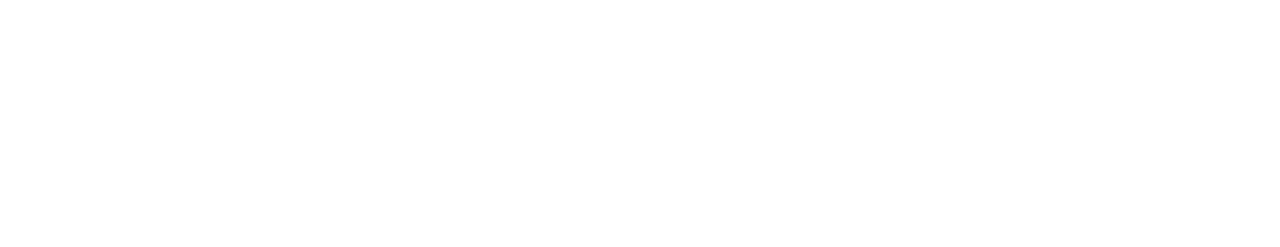
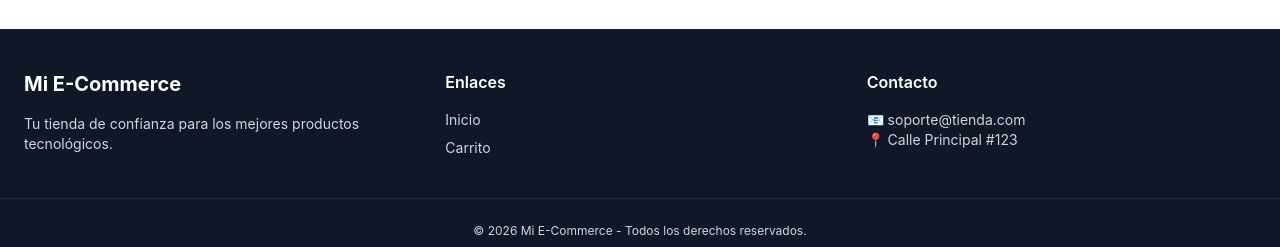
Before and after one commit to Alejandro-Murillo20/mi-ecommerce, a React (Vite) app: page /product/1 in a window 1280 px wide. Shown: the part 705-952 px from the top of the page. Before the commit the page ends 800 px from the top, so only its background shows below. Built offline with nearby package versions, Linux system fonts and the light colour scheme.

Commit message:
commit 17

```diff
--- a/src/App.jsx
+++ b/src/App.jsx
@@ -1,25 +1,27 @@
 // src/App.jsx
 import { BrowserRouter as Router, Routes, Route } from 'react-router-dom';
 import Navbar from './components/organisms/Navbar';
+import Footer from './components/organisms/Footer'; // 1. Importar Footer
 import Home from './pages/Home';
 import Cart from './pages/Cart';
-
-// 1. AQUÍ AGREGAMOS LA IMPORTACIÓN (Línea nueva)
 import ProductDetail from './pages/ProductDetail';
 
 function App() {
   return (
     <Router>
-      <Navbar />
-      <Routes>
-        <Route path="/" element={<Home />} />
-        <Route path="/cart" element={<Cart />} />
+      <div className="flex flex-col min-h-screen"> {/* Asegura que el footer se quede abajo */}
+        <Navbar />
 
-        {/* 2. AQUÍ AGREGAMOS LA RUTA DINÁMICA (Línea nueva) */}
-        {/* El ':id' significa que esa parte de la URL cambiará según el producto */}
-        <Route path="/product/:id" element={<ProductDetail />} />
+        <main className="flex-grow"> {/* Esto empuja al footer hacia abajo si hay poco contenido */}
+          <Routes>
+            <Route path="/" element={<Home />} />
+            <Route path="/cart" element={<Cart />} />
+            <Route path="/product/:id" element={<ProductDetail />} />
+          </Routes>
+        </main>
 
-      </Routes>
+        <Footer /> {/* 2. Añadir Footer aquí */}
+      </div>
     </Router>
   );
 }
--- /dev/null
+++ b/src/components/organisms/Footer.jsx
@@ -0,0 +1,43 @@
+// src/components/organisms/Footer.jsx
+import React from 'react';
+
+const Footer = () => {
+  return (
+    <footer className="bg-gray-900 text-gray-300 py-10 mt-20 border-t border-gray-800">
+      <div className="container mx-auto px-6 grid grid-cols-1 md:grid-cols-3 gap-8">
+
+        {/* Columna 1: Nombre de la tienda */}
+        <div>
+          <h3 className="text-white text-xl font-bold mb-4">Mi E-Commerce</h3>
+          <p className="text-sm">
+            Tu tienda de confianza para los mejores productos tecnológicos.
+          </p>
+        </div>
+
+        {/* Columna 2: Enlaces Rápidos */}
+        <div>
+          <h4 className="text-white font-semibold mb-4">Enlaces</h4>
+          <ul className="text-sm space-y-2">
+            <li><a href="/" className="hover:text-blue-400">Inicio</a></li>
+            <li><a href="/cart" className="hover:text-blue-400">Carrito</a></li>
+          </ul>
+        </div>
+
+        {/* Columna 3: Contacto */}
+        <div>
+          <h4 className="text-white font-semibold mb-4">Contacto</h4>
+          <p className="text-sm">📧 soporte@tienda.com</p>
+          <p className="text-sm">📍 Calle Principal #123</p>
+        </div>
+
+      </div>
+
+      {/* Línea final de Copyright */}
+      <div className="text-center mt-10 pt-6 border-t border-gray-800 text-xs">
+        &copy; {new Date().getFullYear()} Mi E-Commerce - Todos los derechos reservados.
+      </div>
+    </footer>
+  );
+};
+
+export default Footer;
```
